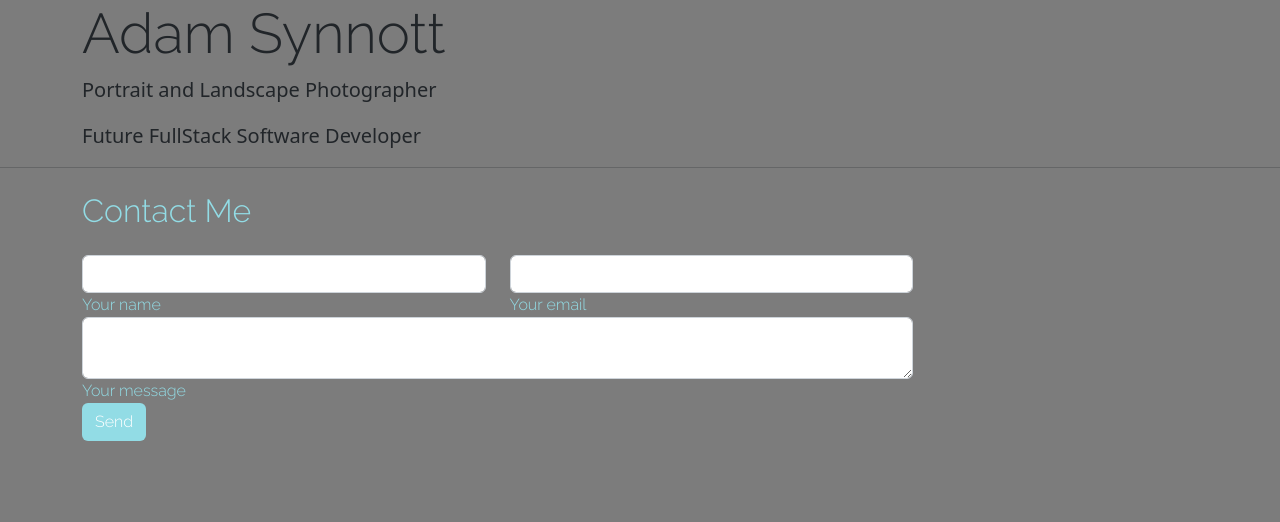
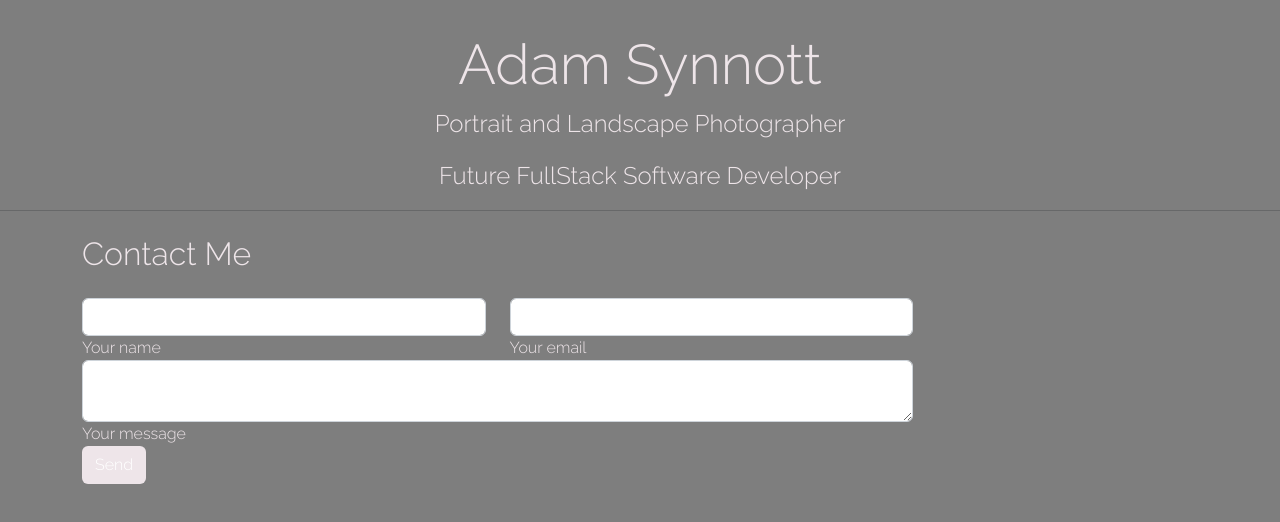
Before and after one commit to Synnott3/P1_PortfolioSite, a plain HTML site: page index.html in a window 1280 px wide. Drawn offline with nearby package versions, Linux system fonts and the light colour scheme.

Commit message:
added jumbotron styles and test

```diff
--- a/assets/css/style.css
+++ b/assets/css/style.css
@@ -7,24 +7,38 @@
 }
 
 body{
-    background-color: #7c7c7c;
+    background-color: #7E7E7E;
 
 }
 
 
-header{
-    background-color: #92dce5;
-}
 
-h1{
+
+/*---Jumbotron-----*/
+.jumbotron {
+    background: transparent;
+    text-align: center;
+    margin-top: 20px;
+  }
+
+
+  h1 {
     font-family: Raleway, sans-serif;
-}
+    padding-top: 1%;
+    font-size: 6.3em;
+    color: #eee5e9;
+  }
 
+  .jumbotron p {
+    font-family: Raleway, sans-serif;
+    font-size: 1.5em;
+    color: #eee5e9;
+  }
 
 /*---Footer-----*/
 .footer {
     font-family: Raleway, sans-serif;
-    background: #92dce5;
+    background: #eee5e9;
     margin: auto;
     padding: 20px;
     text-align: center;
@@ -38,14 +52,14 @@ h1{
 .btn {
     font-family: Raleway, sans-serif;
     color: #fff;
-    background-color: #92dce5;
+    background-color: #eee5e9;
     float: left;
   }
 
 
   #contact{
     font-family: Raleway, sans-serif;
-    color: #92dce5;
+    color: #eee5e9;
   }
 
 
```
